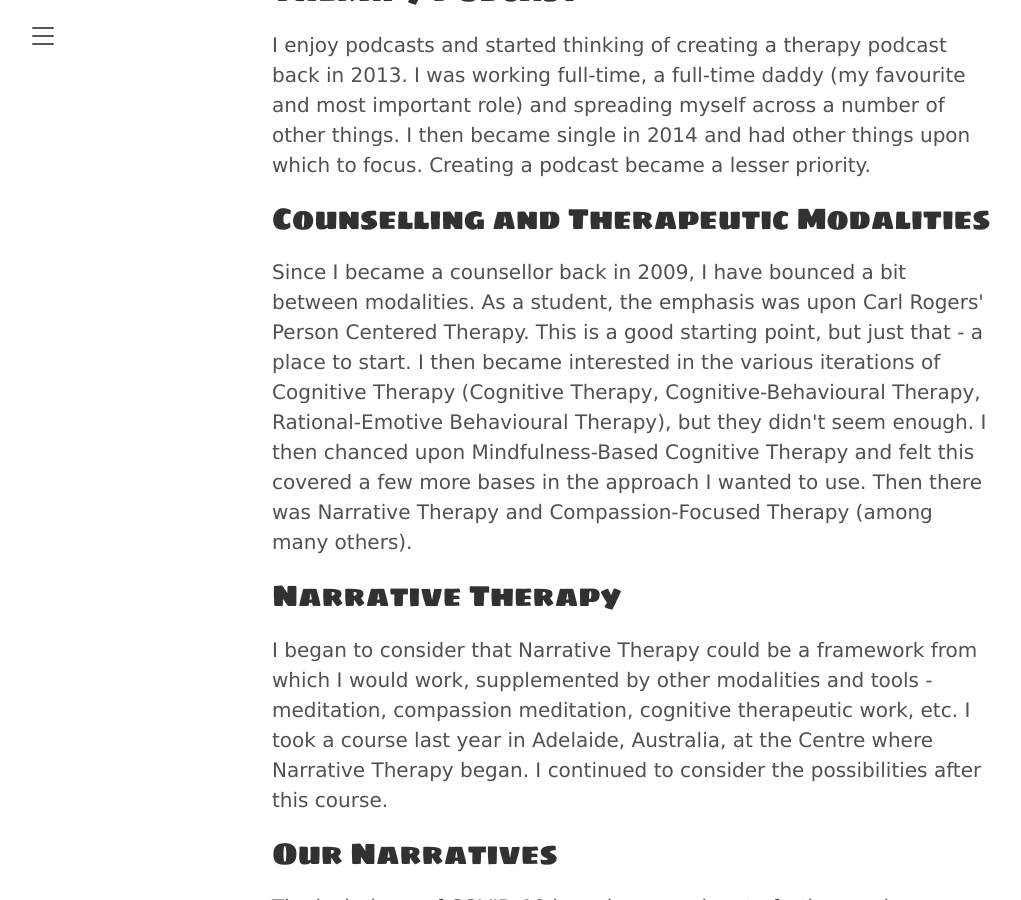
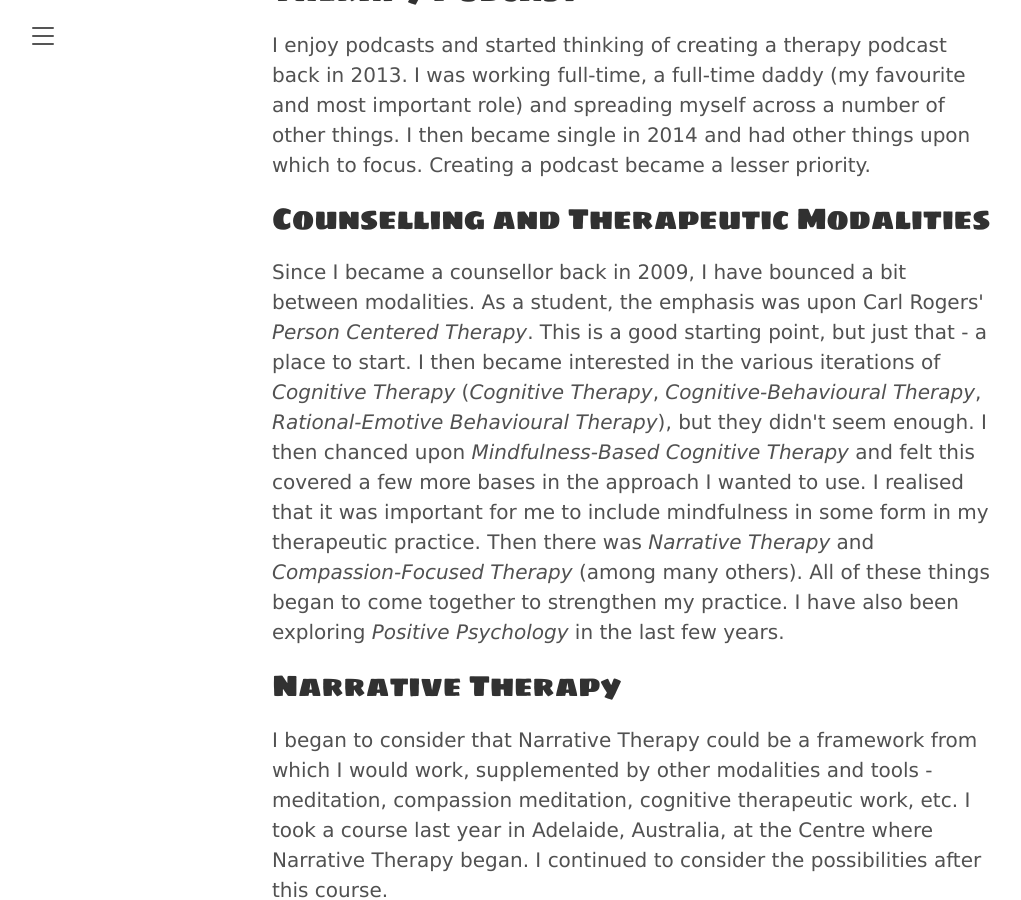
Before and after one commit to tracyjordan/tracyjordan.github.io, a Jekyll site: the page built from _posts/2020-05-08-our-narrratives.md, in a window 1280 px wide and 900 px high, scrolled down 230 px. Shown: the whole window, without its empty margins (8-1029 px from the left). Built offline with Jekyll 4.4.1, drawn with Linux system fonts in a browser that asks for light colours.

Commit message:
Update 2020-05-08-our-narrratives.md

```diff
--- a/_posts/2020-05-08-our-narrratives.md
+++ b/_posts/2020-05-08-our-narrratives.md
@@ -13,7 +13,7 @@ published: true
 
 <h2>Counselling and Therapeutic Modalities</h2>
 
-<p>Since I became a counsellor back in 2009, I have bounced a bit between modalities. As a student, the emphasis was upon Carl Rogers' Person Centered Therapy. This is a good starting point, but just that - a place to start. I then became interested in the various iterations of Cognitive Therapy (Cognitive Therapy, Cognitive-Behavioural Therapy, Rational-Emotive Behavioural Therapy), but they didn't seem enough. I then chanced upon Mindfulness-Based Cognitive Therapy and felt this covered a few more bases in the approach I wanted to use. Then there was Narrative Therapy and Compassion-Focused Therapy (among many others).</p>
+<p>Since I became a counsellor back in 2009, I have bounced a bit between modalities. As a student, the emphasis was upon Carl Rogers' <i>Person Centered Therapy</i>. This is a good starting point, but just that - a place to start. I then became interested in the various iterations of <i>Cognitive Therapy</i> (<i>Cognitive Therapy</i>, <i>Cognitive-Behavioural Therapy</i>, <i>Rational-Emotive Behavioural Therapy</i>), but they didn't seem enough. I then chanced upon <i>Mindfulness-Based Cognitive Therapy</i> and felt this covered a few more bases in the approach I wanted to use. I realised that it was important for me to include mindfulness in some form in my therapeutic practice. Then there was <i>Narrative Therapy</i> and <i>Compassion-Focused Therapy</i> (among many others). All of these things began to come together to strengthen my practice. I have also been exploring <i>Positive Psychology</i> in the last few years.</p>
 
 <h2>Narrative Therapy</h2>
 
```
